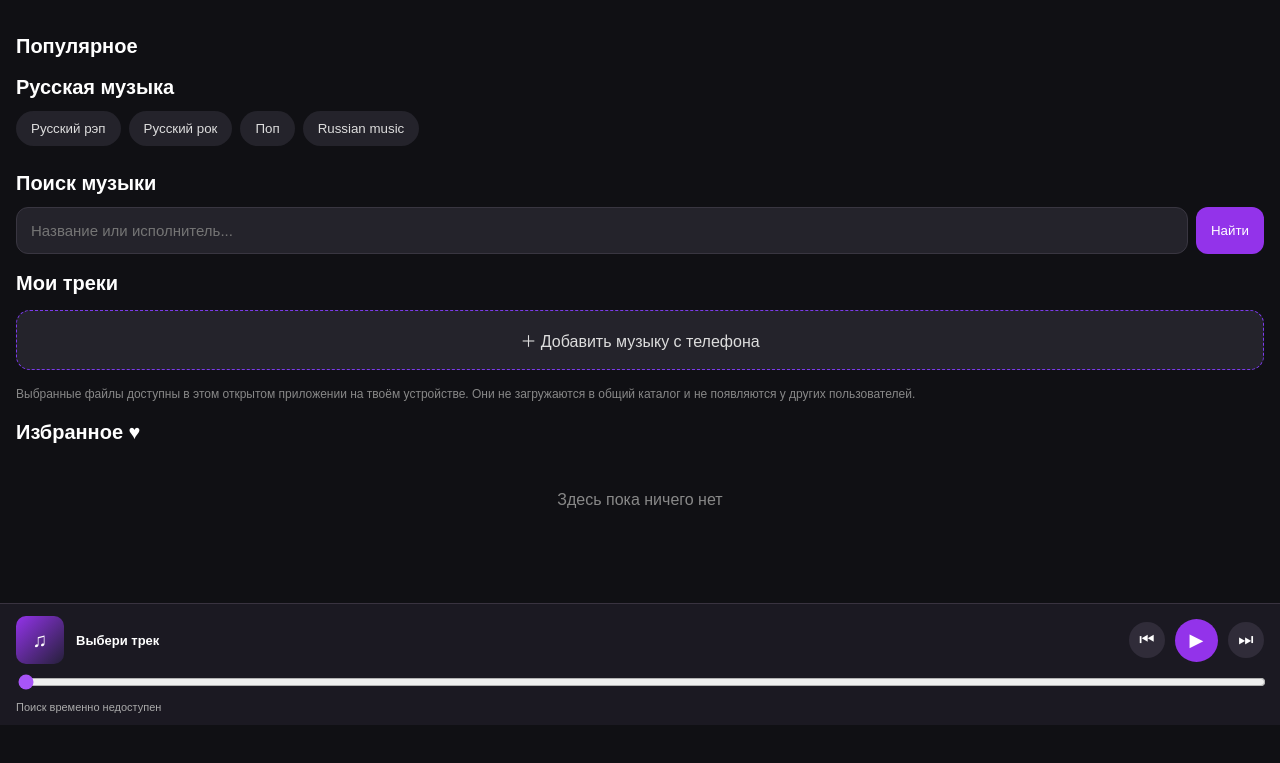
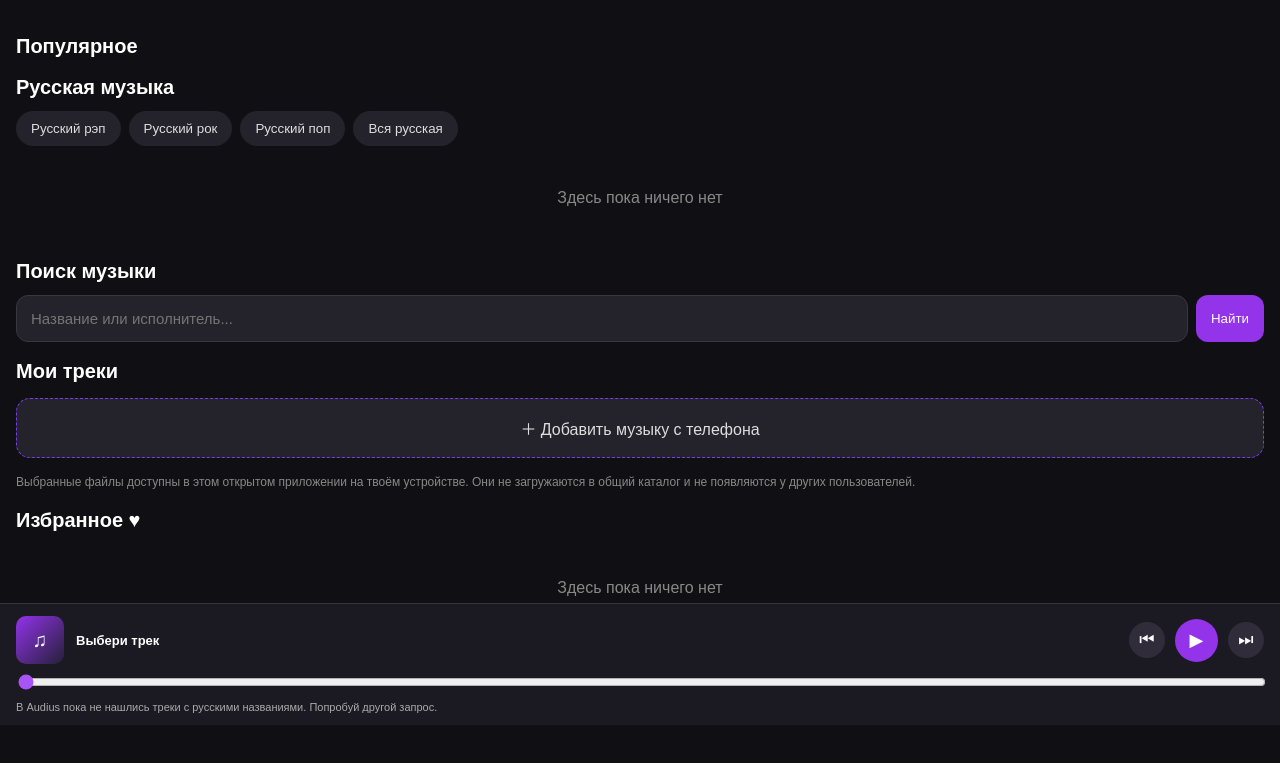
Before and after one commit to BlackKey7777/Yurtish-Music, a plain HTML site: page index.html in a window 1280 px wide. Both pictures are taken after a click on the button "Русский рэп". Shown: the part 75-838 px from the top of the page. Before the commit the page ends 809 px from the top, so only its background shows below. Drawn offline with Linux system fonts and the light colour scheme; no server answers.

Commit message:
Improve Russian music genre searches and show Cyrillic track names

```diff
--- a/index.html
+++ b/index.html
@@ -56,10 +56,10 @@ button{cursor:pointer}
 <section id="russian">
 <h2>Русская музыка</h2>
 <div class="chips">
-<button class="chip" data-query="русский рэп">Русский рэп</button>
-<button class="chip" data-query="русский рок">Русский рок</button>
-<button class="chip" data-query="русская поп музыка">Поп</button>
-<button class="chip" data-query="russian music">Russian music</button>
+<button class="chip" data-queries="рэп|русский рэп|russian rap|хип-хоп">Русский рэп</button>
+<button class="chip" data-queries="русский рок|russian rock|рок|русская рок музыка">Русский рок</button>
+<button class="chip" data-queries="русская поп музыка|русский поп|russian pop">Русский поп</button>
+<button class="chip" data-queries="русская музыка|russian music">Вся русская</button>
 </div>
 <div id="russianList"></div>
 </section>
@@ -210,15 +210,25 @@ async function loadPopular(){
 }
 
 async function searchMusic(query,target="searchList"){
- if(!query.trim()) return;
- setStatus("Ищем музыку...");
+ const queries=Array.isArray(query)?query:[query];
+ const validQueries=queries.map(q=>String(q||"").trim()).filter(Boolean);
+ if(!validQueries.length) return;
+ setStatus("Ищем русские треки...");
  const container=document.getElementById(target);
  container.replaceChildren();
  try{
-  const data=await api(`/tracks/search?query=${encodeURIComponent(query)}&limit=30&app_name=${APP}`);
-  const results=data.map(normalize);
+  const batches=await Promise.all(validQueries.map(async q=>{
+   try{return await api(`/tracks/search?query=${encodeURIComponent(q)}&limit=30&app_name=${APP}`)}catch(e){return []}
+  }));
+  const seen=new Set();
+  const results=batches.flat().map(normalize).filter(track=>{
+   const key=track.id;
+   if(seen.has(key)) return false;
+   seen.add(key);
+   return /[А-Яа-яЁё]/.test(track.title) || /[А-Яа-яЁё]/.test(track.artist);
+  });
   renderList(target,results);
-  setStatus(results.length?"Результаты поиска загружены":"Ничего не найдено");
+  setStatus(results.length?`Найдено русскоязычных треков: ${results.length}`:"В Audius пока не нашлись треки с русскими названиями. Попробуй другой запрос.");
  }catch(error){
   setStatus("Поиск временно недоступен");
  }
@@ -300,9 +310,10 @@ document.getElementById("searchInput").addEventListener("keydown",event=>{
  if(event.key==="Enter") searchMusic(event.target.value);
 });
 
-document.querySelectorAll("[data-query]").forEach(button=>{
+document.querySelectorAll("[data-queries]").forEach(button=>{
  button.addEventListener("click",()=>{
-  searchMusic(button.dataset.query,"russianList");
+  const queries=button.dataset.queries.split("|");
+  searchMusic(queries,"russianList");
  });
 });
 
```
